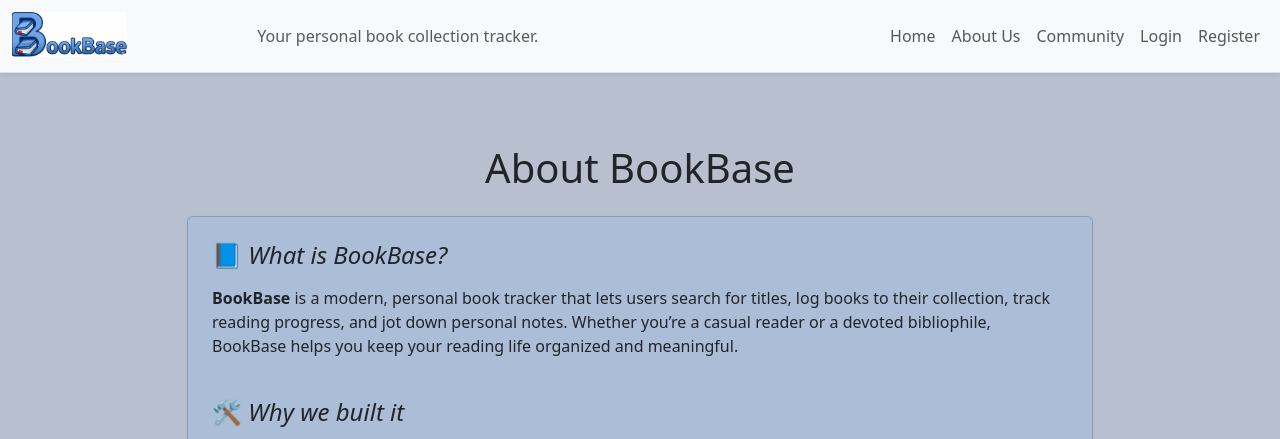
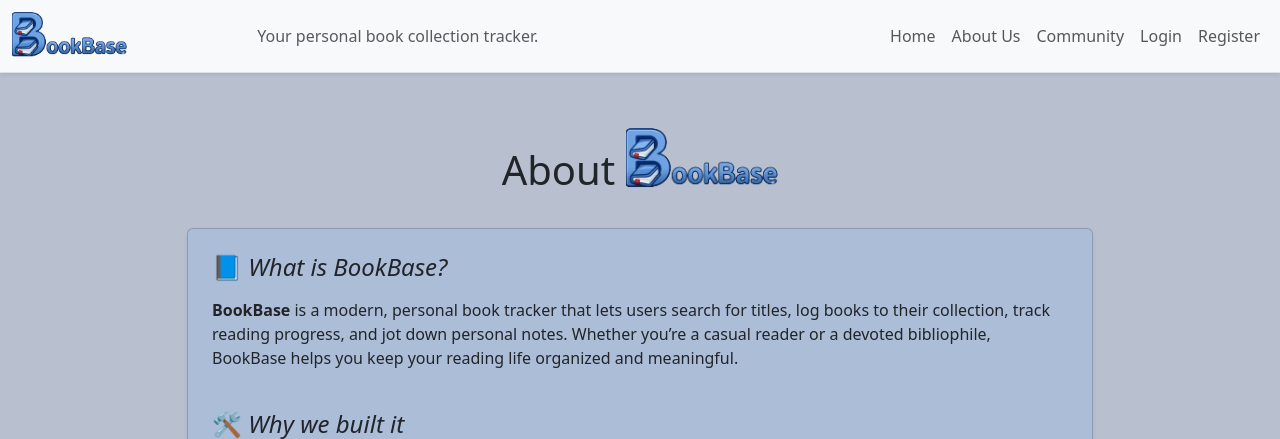
Before and after one commit to Oscar-Ivs/bookbase, a Django app: page /about/ in a window 1280 px wide. Shown: the top 439 px of the page. Run offline with Django 5.2, Linux system fonts and the light colour scheme; some libraries are stand-ins or nearby versions.

Commit message:
Styling logo

```diff
--- a/templates/about.html
+++ b/templates/about.html
@@ -2,7 +2,7 @@
 {% block content %}
 <div class="container my-5">
   <div class="text-center mb-4">
-    <h1>About BookBase</h1>
+    <h1>About <img src="/static/img/logo.png" alt="Logo" height="60" style="transform: translateY(-16px);"></h1>
   </div>
 
   <div class="row justify-content-center">
--- a/templates/home.html
+++ b/templates/home.html
@@ -5,7 +5,7 @@
 <div class="d-flex flex-column flex-md-row justify-content-center align-items-center gap-2 mb-3">
   <h2 class="mb-0">
     <span style="display:inline-flex; align-items:center;">
-      <img src="{% static 'img/logo-small_b.png' %}" alt="Logo" height="60" style="margin-right: 1px; transform: translateY(-10px);">
+      <img src="{% static 'img/logo-b.png' %}" alt="Logo" height="60" style="margin-right: 1px; transform: translateY(-10px);">
       ooks To Discover
     </span>
   </h2>
```
Also changed, not shown: static/img/logo-b.png (added), static/img/logo.png.
